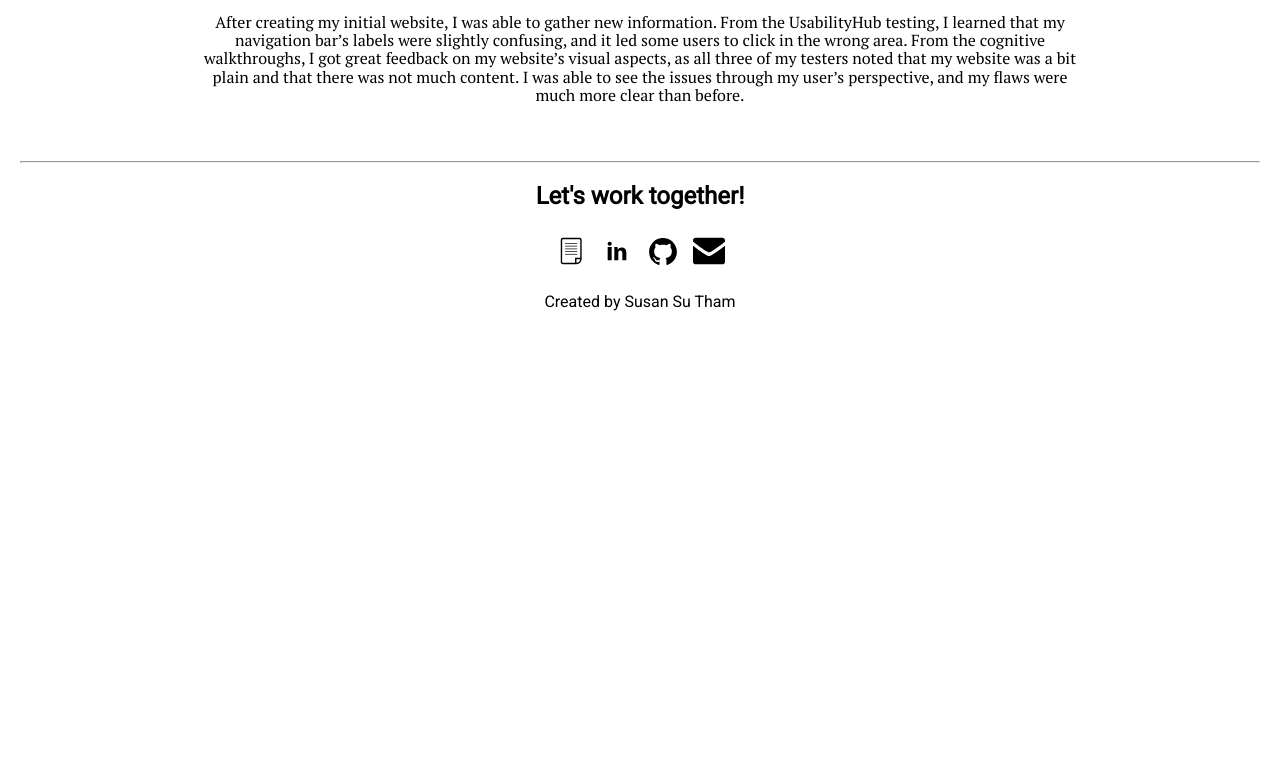
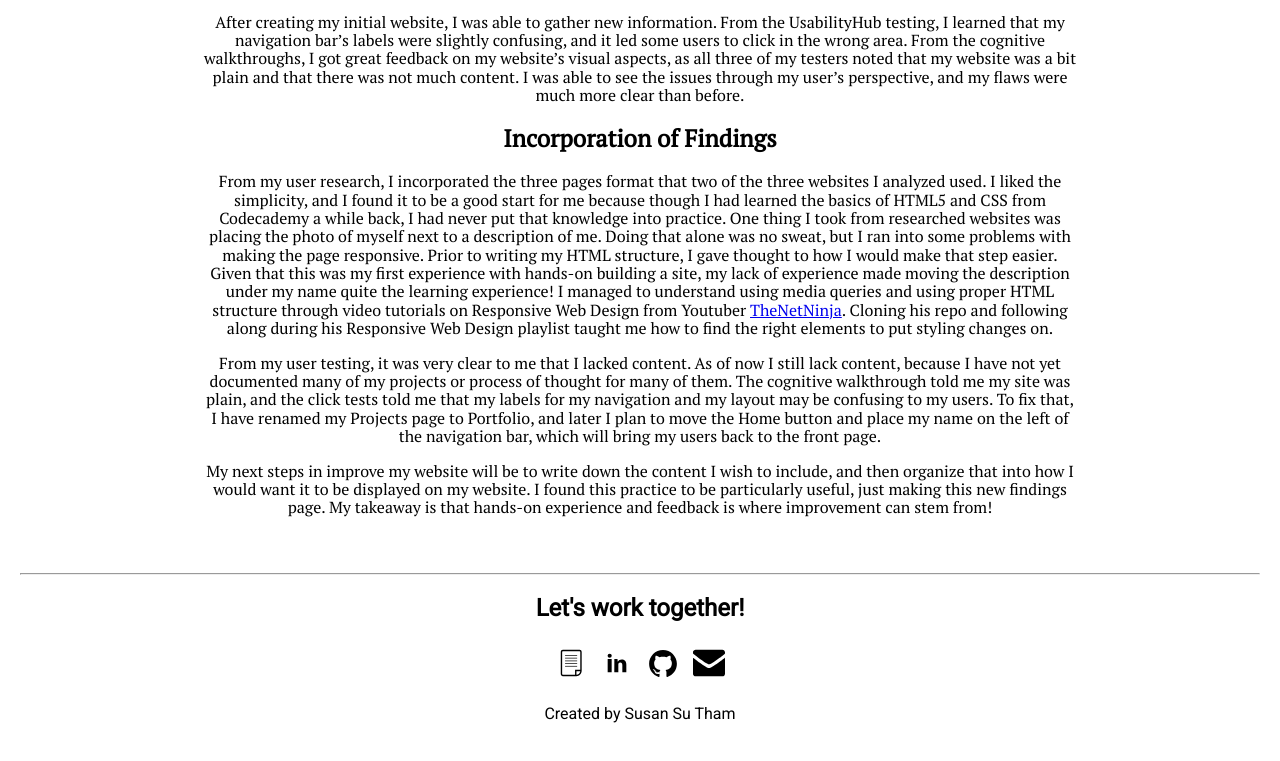
Before and after one commit to susantham/susantham.github.io, a plain HTML site: page pages/final.html in a window 1280 px wide. Shown: the part 1504-2265 px from the top of the page. Before the commit the page ends 1861 px from the top, so only its background shows below. Drawn offline with Linux system fonts and the light colour scheme.

Commit message:
added last section
forgot to save last section before upload

```diff
--- a/pages/final.html
+++ b/pages/final.html
@@ -77,7 +77,10 @@
         <p>After creating my initial website, I was able to gather new information. From the UsabilityHub testing, I learned that my navigation bar’s labels were slightly confusing, and it led some users to click in the wrong area. From the cognitive walkthroughs, I got great feedback on my website’s visual aspects, as all three of my testers noted that my website was a bit plain and that there was not much content. I was able to see the issues through my user’s perspective, and my flaws were much more clear than before.</p>
      </section>
             <section class="findings">
-
+                <header><h2>Incorporation of Findings</h2></header>
+                <p>From my user research, I incorporated the three pages format that two of the three websites I analyzed used. I liked the simplicity, and I found it to be a good start for me because though I had learned the basics of HTML5 and CSS from Codecademy a while back, I had never put that knowledge into practice. One thing I took from researched websites was placing the photo of myself next to a description of me. Doing that alone was no sweat, but I ran into some problems with making the page responsive. Prior to writing my HTML structure, I gave thought to how I would make that step easier. Given that this was my first experience with hands-on building a site, my lack of experience made moving the description under my name quite the learning experience! I managed to understand using media queries and using proper HTML structure through video tutorials on Responsive Web Design from Youtuber <a href=“https://www.youtube.com/channel/UCW5YeuERMmlnqo4oq8vwUpg/”>TheNetNinja</a>. Cloning his repo and following along during his Responsive Web Design playlist taught me how to find the right elements to put styling changes on.</p>
+                <p>From my user testing, it was very clear to me that I lacked content. As of now I still lack content, because I have not yet documented many of my projects or process of thought for many of them. The cognitive walkthrough told me my site was plain, and the click tests told me that my labels for my navigation and my layout may be confusing to my users. To fix that, I have renamed my Projects page to Portfolio, and later I plan to move the Home button and place my name on the left of the navigation bar, which will bring my users back to the front page. </p>
+                <p>My next steps in improve my website will be to write down the content I wish to include, and then organize that into how I would want it to be displayed on my website. I found this practice to be particularly useful, just making this new findings page. My takeaway is that hands-on experience and feedback is where improvement can stem from! </p>
             </section>
 
         </main>
```
